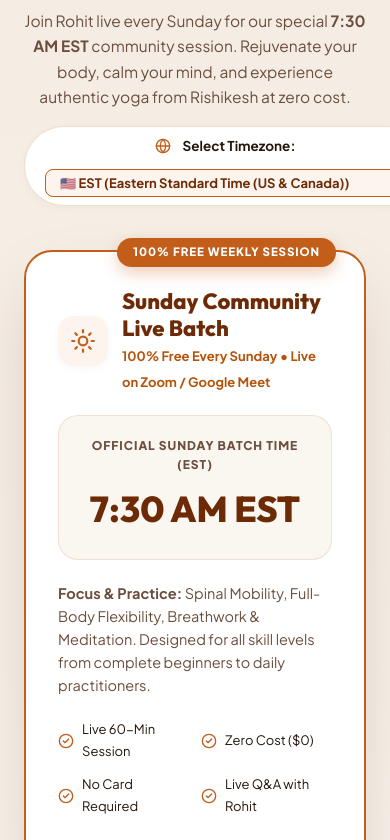
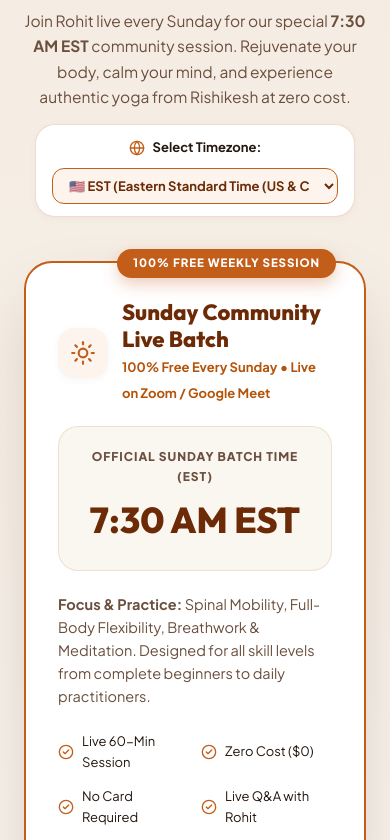
Before and after one commit to rpkivines1-dev/yoga-with-rohit, a React (Vite) app: page / in a window 390 px wide. Shown: the part 2240-3080 px from the top of the page. Built offline with nearby package versions, Linux system fonts and the light colour scheme; a web font is replaced by a local one.

Commit message:
select timezone mobile responsive

```diff
--- a/src/components/home/ClassSchedule.jsx
+++ b/src/components/home/ClassSchedule.jsx
@@ -151,14 +151,14 @@ export default function ClassSchedule({ onSelectBatch }) {
           </div>
 
           {/* Timezone Converter */}
-          <div style={{ display: 'flex', alignItems: 'center', gap: '8px' }}>
+          <div className="schedule-tz-converter" style={{ display: 'flex', alignItems: 'center', gap: '8px' }}>
             <span style={{ fontSize: '13px', fontWeight: 700, color: 'var(--text-muted)' }}>
               Convert:
             </span>
             <select
               value={selectedTz}
               onChange={(e) => setSelectedTz(e.target.value)}
-              className="form-select"
+              className="form-select schedule-tz-select"
               style={{
                 padding: '8px 14px',
                 fontSize: '13px',
@@ -493,7 +493,21 @@ export default function ClassSchedule({ onSelectBatch }) {
           }
           .schedule-control-bar {
             flex-direction: column !important;
-            align-items: flex-start !important;
+            align-items: center !important;
+            text-align: center !important;
+            padding: 16px 14px !important;
+          }
+          .schedule-control-bar > div:first-child {
+            justify-content: center !important;
+          }
+          .schedule-tz-converter {
+            width: 100% !important;
+            justify-content: center !important;
+            margin: 6px auto 0 !important;
+          }
+          .schedule-tz-select {
+            max-width: 260px !important;
+            text-align: center !important;
           }
         }
       `}</style>
--- a/src/components/home/SundayFreeYogaSection.jsx
+++ b/src/components/home/SundayFreeYogaSection.jsx
@@ -69,38 +69,17 @@ export default function SundayFreeYogaSection({ onOpenBooking }) {
           </p>
 
           {/* Timezone Converter Pill Centered */}
-          <div
-            style={{
-              display: 'inline-flex',
-              alignItems: 'center',
-              gap: '12px',
-              marginTop: '16px',
-              padding: '8px 20px',
-              backgroundColor: '#FFFFFF',
-              borderRadius: '9999px',
-              border: '1px solid rgba(194, 94, 26, 0.2)',
-              boxShadow: 'var(--shadow-sm)',
-              flexWrap: 'wrap',
-              justifyContent: 'center',
-            }}
-          >
-            <Globe size={16} style={{ color: 'var(--primary)' }} />
-            <span style={{ fontSize: '13.5px', fontWeight: 700, color: 'var(--text-main)' }}>
-              Select Timezone:
-            </span>
+          <div className="sunday-tz-wrapper">
+            <div className="sunday-tz-pill">
+              <div className="sunday-tz-label">
+                <Globe size={16} style={{ color: 'var(--primary)', flexShrink: 0 }} />
+                <span>Select Timezone:</span>
+              </div>
               <select
                 value={selectedTz}
                 onChange={(e) => setSelectedTz(e.target.value)}
-              style={{
-                border: '1px solid var(--primary)',
-                padding: '4px 10px',
-                borderRadius: '8px',
-                fontSize: '13px',
-                fontWeight: 700,
-                color: 'var(--primary-dark)',
-                backgroundColor: 'var(--primary-50)',
-                cursor: 'pointer',
-              }}
+                className="sunday-tz-select"
+                aria-label="Select Timezone"
               >
                 {TIMEZONE_OPTIONS.map((tz) => (
                   <option key={tz.code} value={tz.code}>
@@ -108,6 +87,7 @@ export default function SundayFreeYogaSection({ onOpenBooking }) {
                   </option>
                 ))}
               </select>
+            </div>
           </div>
         </div>
 
@@ -306,6 +286,82 @@ export default function SundayFreeYogaSection({ onOpenBooking }) {
       </div>
 
       <style>{`
+        .sunday-tz-wrapper {
+          display: flex;
+          justify-content: center;
+          align-items: center;
+          width: 100%;
+          margin: 18px auto 0;
+          box-sizing: border-box;
+        }
+        .sunday-tz-pill {
+          display: inline-flex;
+          align-items: center;
+          justify-content: center;
+          gap: 12px;
+          padding: 8px 20px;
+          background-color: #FFFFFF;
+          border-radius: 9999px;
+          border: 1.5px solid rgba(194, 94, 26, 0.22);
+          box-shadow: var(--shadow-sm);
+          box-sizing: border-box;
+          max-width: 100%;
+          margin: 0 auto;
+        }
+        .sunday-tz-label {
+          display: flex;
+          align-items: center;
+          gap: 8px;
+          font-size: 13.5px;
+          font-weight: 700;
+          color: var(--text-main);
+          white-space: nowrap;
+          flex-shrink: 0;
+        }
+        .sunday-tz-select {
+          border: 1.5px solid var(--primary);
+          padding: 6px 12px;
+          border-radius: 10px;
+          font-size: 13px;
+          font-weight: 700;
+          color: var(--primary-dark);
+          background-color: var(--primary-50);
+          cursor: pointer;
+          outline: none;
+          max-width: 260px;
+          box-sizing: border-box;
+        }
+        @media (max-width: 640px) {
+          .sunday-tz-wrapper {
+            padding: 0 10px;
+            margin-top: 14px;
+          }
+          .sunday-tz-pill {
+            display: flex !important;
+            flex-direction: column !important;
+            align-items: center !important;
+            justify-content: center !important;
+            text-align: center !important;
+            width: 100% !important;
+            max-width: 320px !important;
+            border-radius: 20px !important;
+            padding: 12px 16px !important;
+            gap: 10px !important;
+            margin: 0 auto !important;
+          }
+          .sunday-tz-label {
+            justify-content: center !important;
+            font-size: 13px !important;
+          }
+          .sunday-tz-select {
+            width: 100% !important;
+            max-width: 100% !important;
+            text-align: center !important;
+            padding: 8px 12px !important;
+            font-size: 13px !important;
+            border-radius: 12px !important;
+          }
+        }
         @media (max-width: 940px) {
           .sunday-footer-card {
             flex-direction: column !important;
```
Also changed, not shown: 3 other files (tests, documents, lock files or other folders). Lines whose indentation alone changed are shown as unchanged.
